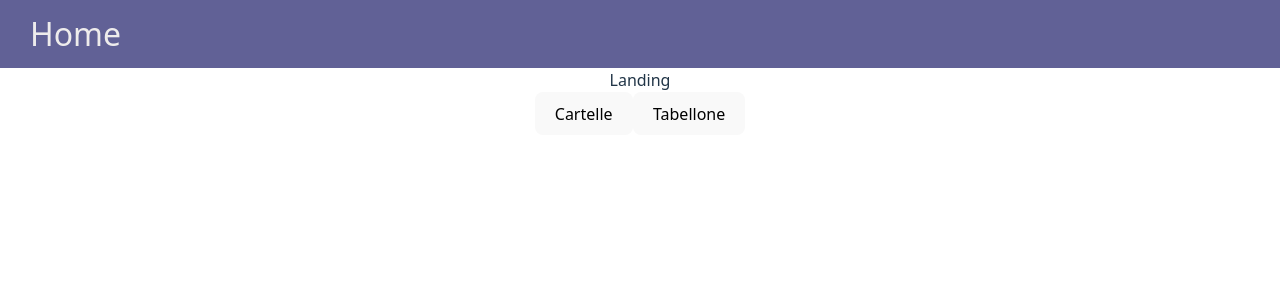
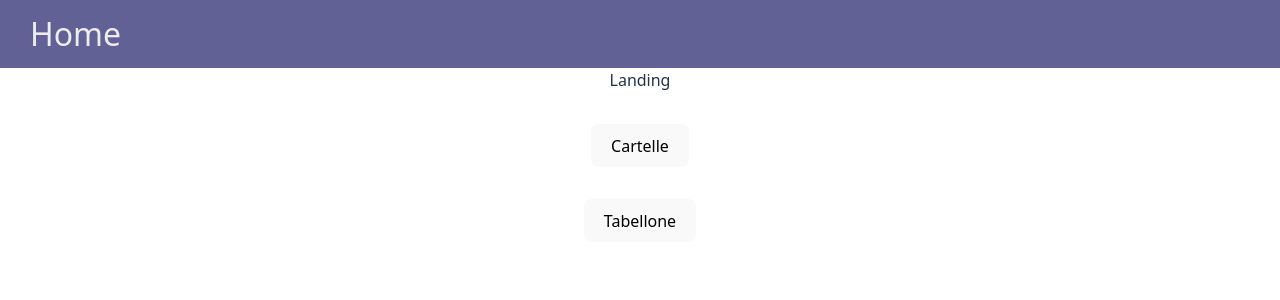
Before and after one commit to arnomatt/tombola, a React (Vite) app: page / in a window 1280 px wide. Shown: the top 300 px of the page. Built offline with nearby package versions, Linux system fonts and the light colour scheme; a web font is replaced by a local one.

Commit message:
styling landing

```diff
--- /dev/null
+++ b/src/pages/Landing.css
@@ -0,0 +1,6 @@
+.landing {
+    display: flex;
+    flex-direction: column;
+    align-items: center;
+    gap: 2em;
+}
--- a/src/pages/Landing.tsx
+++ b/src/pages/Landing.tsx
@@ -1,15 +1,14 @@
 import { useNavigate } from "react-router";
+import './Landing.css';
 
 export const Landing = () => {
     const navigate = useNavigate();
 
     return (
-        <>
+        <div className='landing'>
             <div>Landing</div>
-            <div>
-                <button onClick={() => navigate('/cartelle')}>Cartelle</button>
-                <button onClick={() => navigate('/tabellone')}>Tabellone</button>
-            </div>
-        </>
+            <button onClick={() => navigate('/cartelle')}>Cartelle</button>
+            <button onClick={() => navigate('/tabellone')}>Tabellone</button>
+        </div>
     )
 }
```
